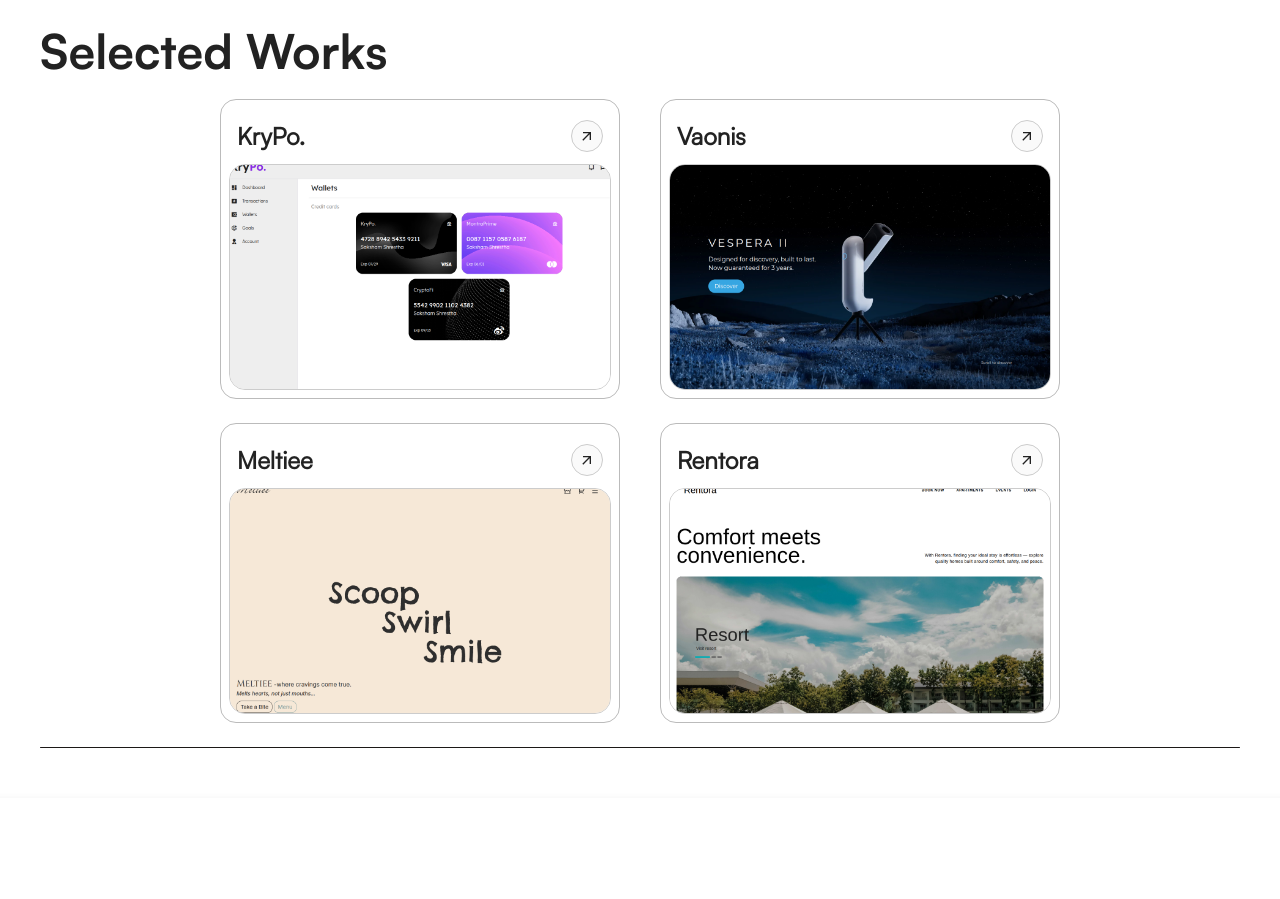
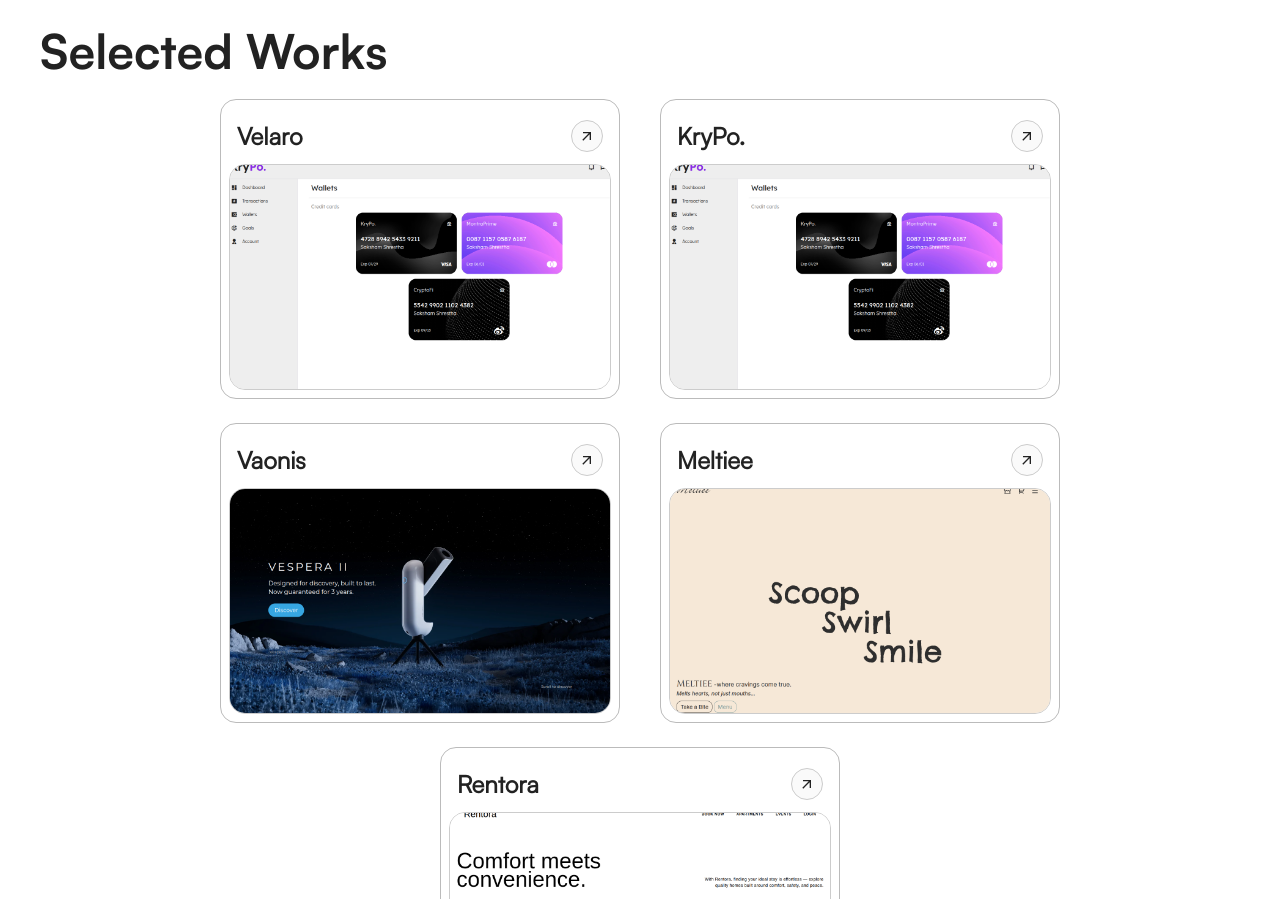
Before and after one commit to Saksham4sure/Protfolio_V2, a React (Vite) app: page / in a window 1280 px wide. Shown: the part 2580-3479 px from the top of the page. Built offline with nearby package versions, Linux system fonts and the light colour scheme.

Commit message:
Projects

```diff
--- a/src/constants/index.js
+++ b/src/constants/index.js
@@ -2,6 +2,7 @@
 import Meltiee from "../assets/Images/meltiee.png";
 import Rentora from "../assets/Images/rentora.png";
 import Krypo from "../assets/Images/krypo.png";
+import Velaro from "../assets/Images/velaro.png";
 
 import { FaHtml5 } from "react-icons/fa";
 
@@ -113,6 +114,14 @@
 
 export const projectItems = [
     {
+        title: "Velaro",
+        tech: ["react", "tailwind"],
+        img: Krypo,
+        desc: "Rentora is a simple booking platform for resort apartments, making reservations easy and hassle-free.",
+        about: "",
+        link: "http://krypo.vercel.app/",
+    },
+    {
         title: "KryPo.",
         tech: ["react", "tailwind"],
         img: Krypo,
```
Also changed, not shown: src/assets/Images/velaro.png (added).
